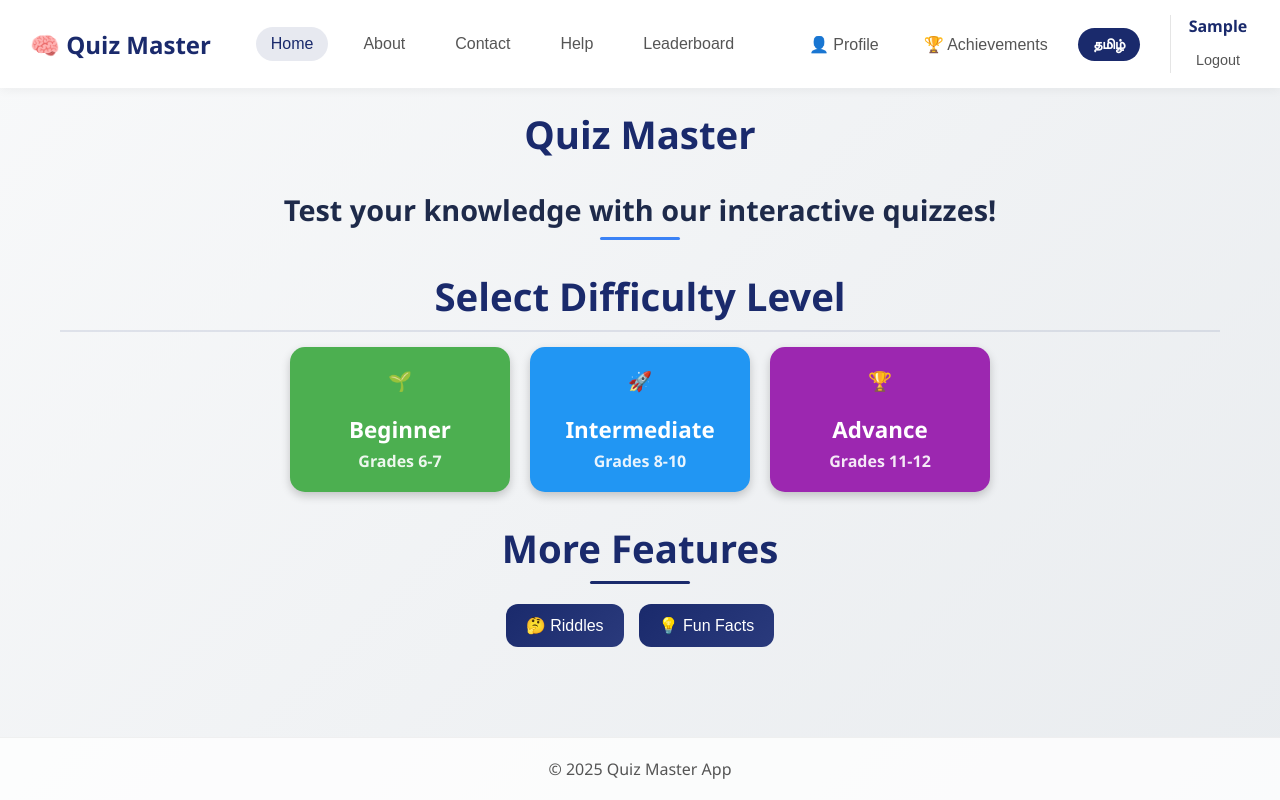
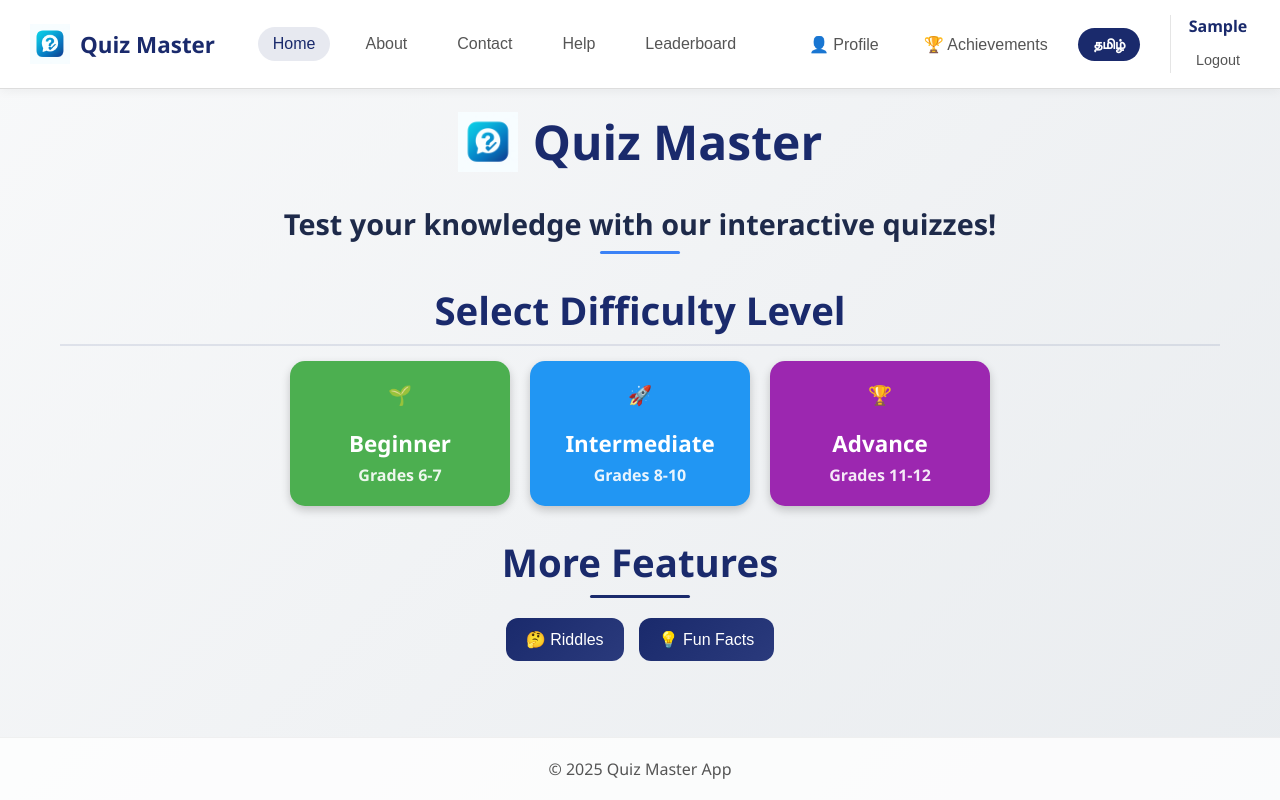
Before and after one commit to Sinduja-D/quiz-master-offline, a React (Create React App) app: page / in a window 1280 px wide. Both pictures are taken after typing "Sample" into the empty fields and a click on the button "Start Exploring". Built offline with nearby package versions, Linux system fonts and the light colour scheme; no server answers.

Commit message:
logo added

```diff
--- a/public/index.html
+++ b/public/index.html
@@ -25,8 +25,37 @@
       Learn how to configure a non-root public URL by running `npm run build`.
     -->
     <title>React App</title>
+    <style>
+  #splash-screen {
+    position: fixed;
+    top: 0;
+    left: 0;
+    width: 100%;
+    height: 100%;
+    transition-duration: 3s;
+    background: #ffffff; /* app background color */
+    display: flex;
+    justify-content: center;
+    align-items: center;
+    z-index: 9999;
+  }
+  #splash-screen img {
+    transition-duration: 3s;
+    width: 150px; /* adjust logo size */
+    animation: fadeIn 1s ease-in-out;
+  }
+  @keyframes fadeIn {
+    from { opacity: 0; }
+    to { opacity: 1; }
+  }
+</style>
+
   </head>
   <body>
+    <div id="splash-screen">
+  <img src="logo.png" alt="App Logo" />
+</div>
+
     <noscript>You need to enable JavaScript to run this app.</noscript>
     <div id="root"></div>
     <!--
--- a/src/App.css
+++ b/src/App.css
@@ -461,3 +461,18 @@ font-weight: 700px;
 @keyframes spin {
   to { transform: rotate(360deg); }
 }
+
+.home-title {
+  display: flex;
+  align-items: center;
+  justify-content: center;
+  font-size: 3rem;
+  font-weight: bold;
+  margin-bottom: 10px;
+}
+
+.home-logo {
+  width: 60px;   /* adjust size */
+  height: auto;
+  margin-right: 15px; /* space between logo & text */
+}
--- a/src/App.js
+++ b/src/App.js
@@ -1,3 +1,4 @@
+
 // src/App.js
 import React, { useState, useEffect } from "react";
 import Navbar from "./components/Navbar";
--- a/src/components/HomePage.js
+++ b/src/components/HomePage.js
@@ -2,15 +2,19 @@
 import React from 'react';
 import '../App.css';
 import { levels } from '../levels.js';
+import logo from '../assets/logo.png'; // 👈 Import your logo
 
 const HomePage = ({ language, setActivePage, onLevelSelect }) => {
   const t = (eng, tam) => (language === "English" ? eng : tam);
+
   return (
     <div className="home-container">
       <div className="home-content">
         <h1 className="home-title">
+          <img src={logo} alt="Quiz Master Logo" className="home-logo" />
           {language === "English" ? "Quiz Master" : "வினா மாஸ்டர்"}
         </h1>
+
         <p className="home-subtitle">
           {language === "English"
             ? "Test your knowledge with our interactive quizzes!"
@@ -20,9 +24,10 @@ const HomePage = ({ language, setActivePage, onLevelSelect }) => {
         <div className="level-container">
           <div className="section-title">
             <h2>
-            {language === "English" ? "Select Difficulty Level" : "சிரம நிலையைத் தேர்ந்தெடுக்கவும்"}
-          </h2>
+              {language === "English" ? "Select Difficulty Level" : "சிரம நிலையைத் தேர்ந்தெடுக்கவும்"}
+            </h2>
           </div>
+
           <div className="level-cards">
             {levels.map((level) => (
               <div
@@ -42,34 +47,18 @@ const HomePage = ({ language, setActivePage, onLevelSelect }) => {
           </div>
         </div>
       </div>
+
       <div className="extra-features">
         <h2>
           {language === "English" ? "More Features" : "கூடுதல் அம்சங்கள்"}
         </h2>
+
         <div className="feature-buttons">
-          {/*<button
-            onClick={() => setActivePage("achievements")}
-            className="feature-btn"
-          >
-            🏅 {language === "English" ? "Achievements" : "சாதனைகள்"}
+          <button onClick={() => setActivePage("riddles")} className="feature-btn">
+            🤔 {language === "English" ? "Riddles" : "புதிர்கள்"}
           </button>
-          <button
-            onClick={() => setActivePage("leaderboard")}
-            className="feature-btn"
-          >
-            📊 {language === "English" ? "Leaderboard" : "முன்னணி பட்டியல்"}
-          </button>*/}
-          <button
-  onClick={() => setActivePage("riddles")}
-  className="feature-btn"
->
-  🤔 {language === "English" ? "Riddles" : "புதிர்கள்"}
-</button>
 
-          <button
-            onClick={() => setActivePage("funFacts")}
-            className="feature-btn"
-          >
+          <button onClick={() => setActivePage("funFacts")} className="feature-btn">
             💡 {language === "English" ? "Fun Facts" : "சுவாரஸ்யங்கள்"}
           </button>
         </div>
--- /dev/null
+++ b/src/components/Navbar.css
@@ -0,0 +1,27 @@
+.navbar {
+  display: flex;
+  align-items: center;
+  justify-content: space-between;
+  padding: 10px 20px;
+  background: #fff;
+  border-bottom: 1px solid #ddd;
+}
+
+.nav-brand {
+  display: flex;
+  align-items: center;
+  gap: 10px;
+  font-size: 1.5rem;
+  font-weight: bold;
+  color: #333;
+}
+
+.nav-logo {
+  width: 40px;
+  height: auto;
+}
+
+.brand-text {
+  font-size: 1.4rem;
+  font-weight: 600;
+}
--- a/src/components/Navbar.js
+++ b/src/components/Navbar.js
@@ -1,5 +1,7 @@
 // src/components/Navbar.jsx
 import React from "react";
+import './Navbar.css';
+import logo from "../assets/logo.png"; // make sure your logo is in src/assets/
 
 const Navbar = ({ language, activePage, setActivePage, toggleLanguage, user, onLogout }) => {
   const navItems = ["home", "about", "contact", "help", "leaderboard"];
@@ -25,9 +27,15 @@ const Navbar = ({ language, activePage, setActivePage, toggleLanguage, user, onL
 
   return (
     <nav className="navbar">
-      <div className="nav-brand">
-        🧠 {language === "English" ? "Quiz Master" : "வினா மாஸ்டர்"}
+      {/* Brand (Logo + Text) */}
+      <div className="nav-brand" onClick={() => setActivePage("home")} style={{ cursor: "pointer" }}>
+        <img src={logo} alt="App Logo" className="nav-logo" />
+        <span className="brand-text">
+          {language === "English" ? "Quiz Master" : "வினா மாஸ்டர்"}
+        </span>
       </div>
+
+      {/* Navigation Links */}
       <div className="nav-links">
         {navItems.map((page) => (
           <button
@@ -39,6 +47,8 @@ const Navbar = ({ language, activePage, setActivePage, toggleLanguage, user, onL
           </button>
         ))}
       </div>
+
+      {/* Actions */}
       <div className="nav-actions">
         <button
           className={`nav-link ${activePage === "profile" ? "active" : ""}`}
--- a/src/components/Quiz.js
+++ b/src/components/Quiz.js
@@ -1,3 +1,4 @@
+
 // src/components/Quiz.js
 import React, { useState, useEffect } from 'react';
 import Popup from './Popup';
--- a/src/index.js
+++ b/src/index.js
@@ -1,12 +1,14 @@
-// src/index.js
-import React from 'react';
-import ReactDOM from 'react-dom/client';
-import './index.css';
-import App from './App';
+import React from "react";
+import ReactDOM from "react-dom/client";
+import App from "./App";
 
-const root = ReactDOM.createRoot(document.getElementById('root'));
-root.render(
-  <React.StrictMode>
-    <App />
-  </React.StrictMode>
-);
+const root = ReactDOM.createRoot(document.getElementById("root"));
+root.render(<App />);
+
+// Remove splash screen after app loads
+window.addEventListener("load", () => {
+  const splash = document.getElementById("splash-screen");
+  if (splash) {
+    splash.style.display = "none";
+  }
+});
```
Also changed, not shown: src/assets/logo.png (added).
